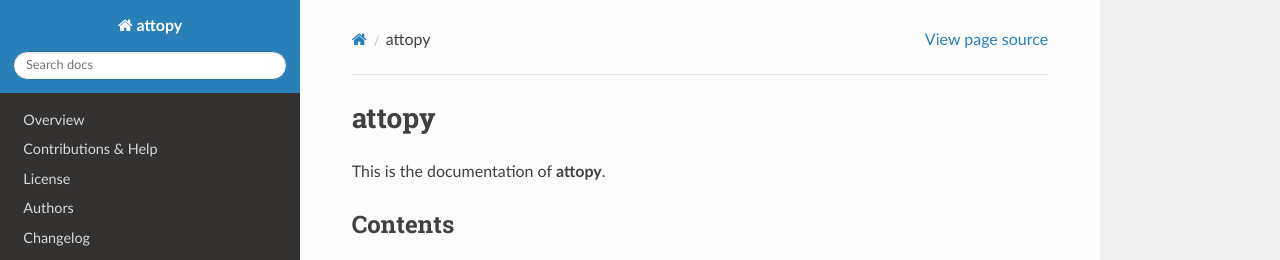
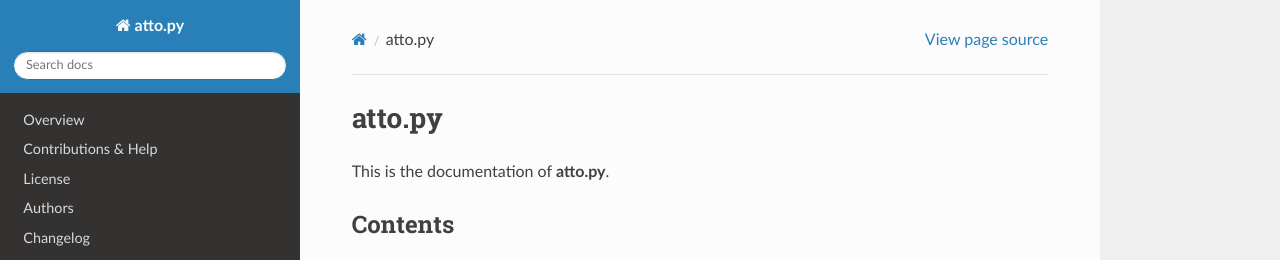
Before and after one commit to waldolemmer/atto.py, a Sphinx documentation site: the page built from docs/index.rst, in a window 1280 px wide and 1001 px high. Shown: the top 260 px of the window. Built offline with Sphinx 7.4.7 and the Read the Docs theme 3.1.0, drawn with Linux system fonts in a browser that asks for light colours.

Commit message:
docs: replace attopy with atto.py

```diff
--- a/docs/conf.py
+++ b/docs/conf.py
@@ -87,7 +87,7 @@ source_suffix = ".rst"
 master_doc = "index"
 
 # General information about the project.
-project = "attopy"
+project = "atto.py"
 copyright = "2025, Waldo Lemmer"
 
 # The version info for the project you're documenting, acts as replacement for
@@ -246,7 +246,7 @@ latex_elements = {
 # Grouping the document tree into LaTeX files. List of tuples
 # (source start file, target name, title, author, documentclass [howto/manual]).
 latex_documents = [
-    ("index", "user_guide.tex", "attopy Documentation", "Waldo Lemmer", "manual")
+    ("index", "user_guide.tex", "atto.py Documentation", "Waldo Lemmer", "manual")
 ]
 
 # The name of an image file (relative to this directory) to place at the top of
--- a/docs/index.rst
+++ b/docs/index.rst
@@ -1,8 +1,8 @@
-======
-attopy
-======
+=======
+atto.py
+=======
 
-This is the documentation of **attopy**.
+This is the documentation of **atto.py**.
 
 Contents
 ========
```
